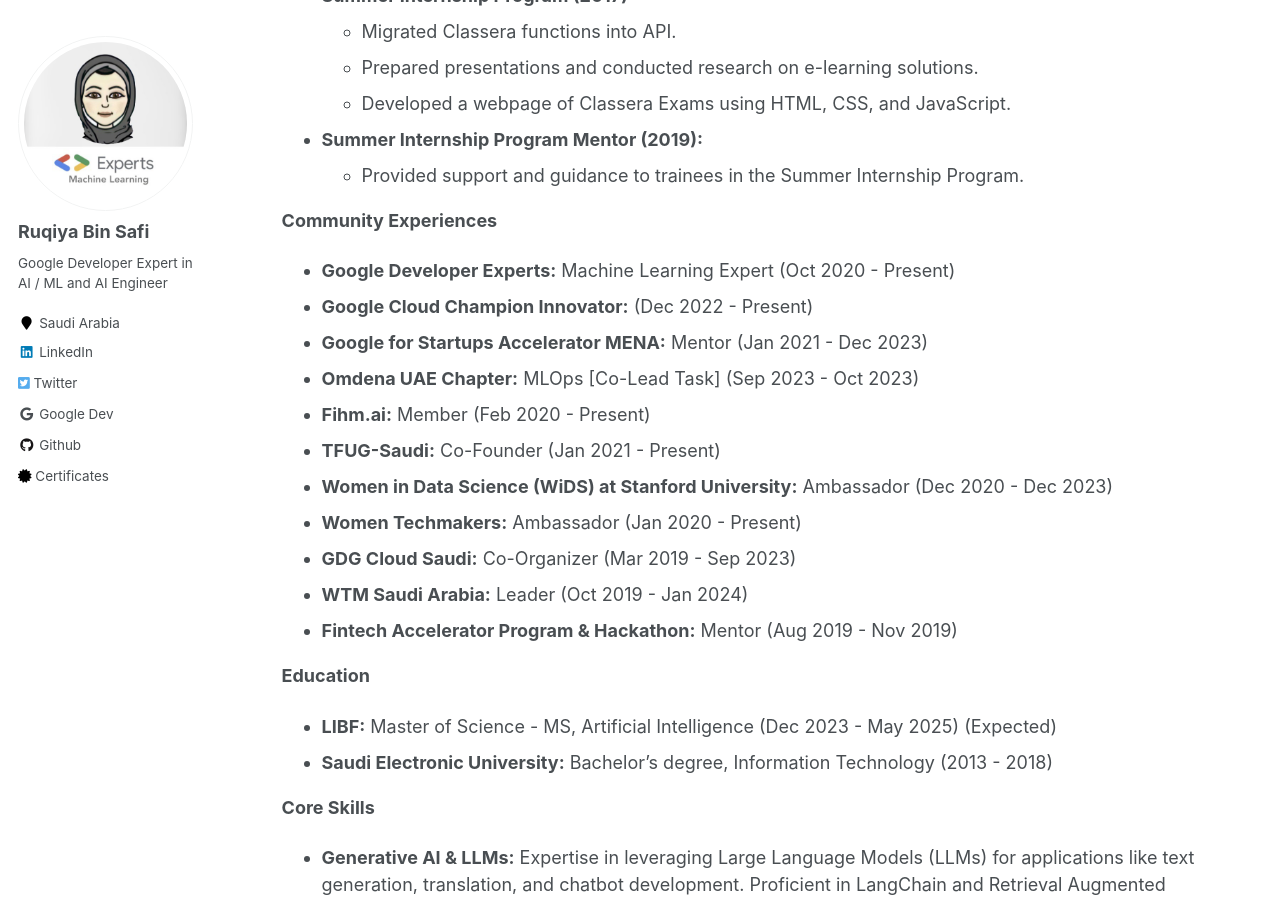
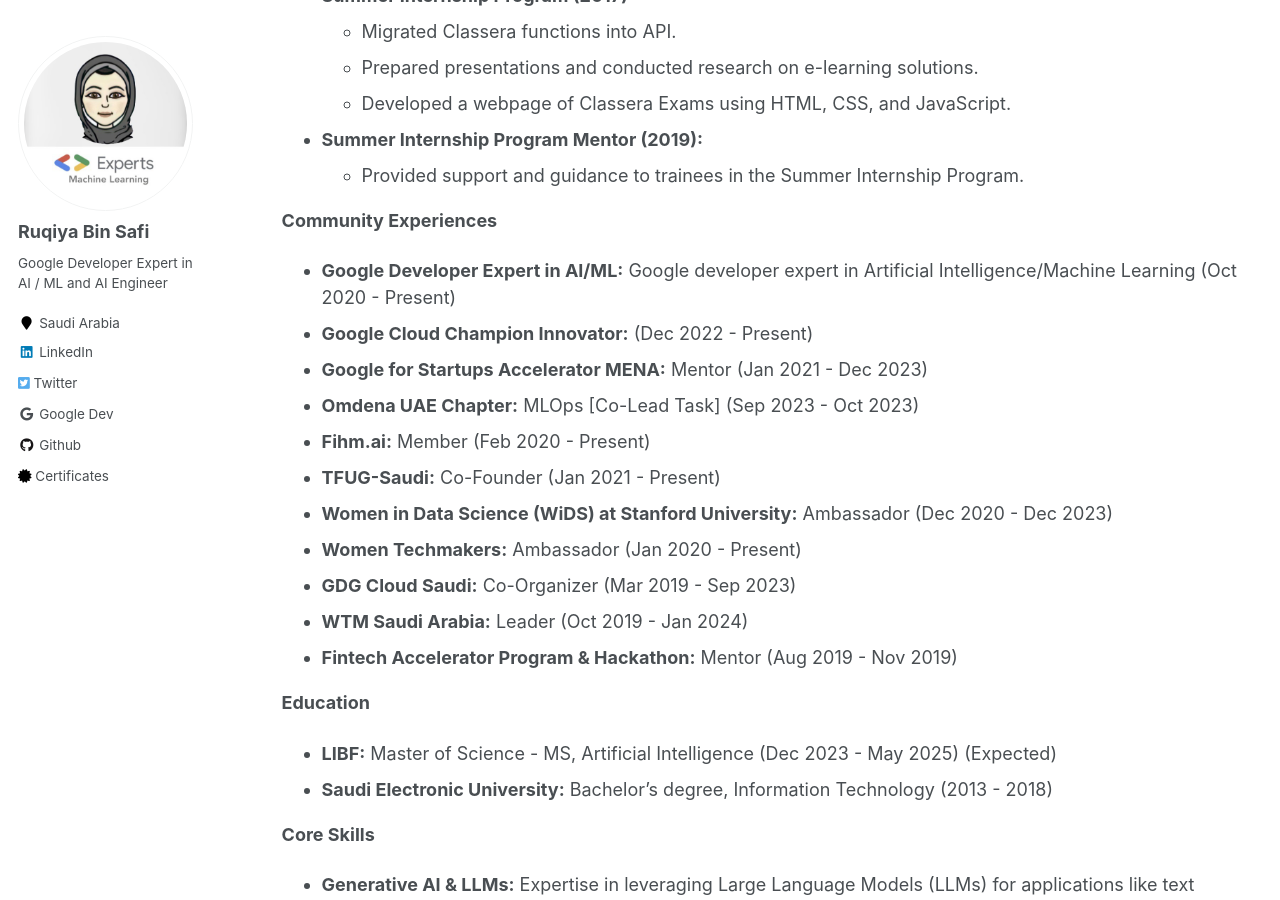
Before and after one commit to Ruqyai/ruqyai.github.io, a Jekyll site: the page built from _pages/cv.md, in a window 1280 px wide and 900 px high, scrolled down 1208 px. Built offline with Jekyll 4.4.1, drawn with Linux system fonts in a browser that asks for light colours.

Commit message:
Adding CV

```diff
--- a/_pages/cv.md
+++ b/_pages/cv.md
@@ -52,7 +52,7 @@
 
 **Community Experiences**
 
-* **Google Developer Experts:** Machine Learning Expert (Oct 2020 - Present)
+* **Google Developer Expert in AI/ML:** Google developer expert in Artificial Intelligence/Machine Learning (Oct 2020 - Present)
 * **Google Cloud Champion Innovator:**  (Dec 2022 - Present)
 * **Google for Startups Accelerator MENA:** Mentor (Jan 2021 - Dec 2023)
 * **Omdena UAE Chapter:** MLOps [Co-Lead Task] (Sep 2023 - Oct 2023)
```
